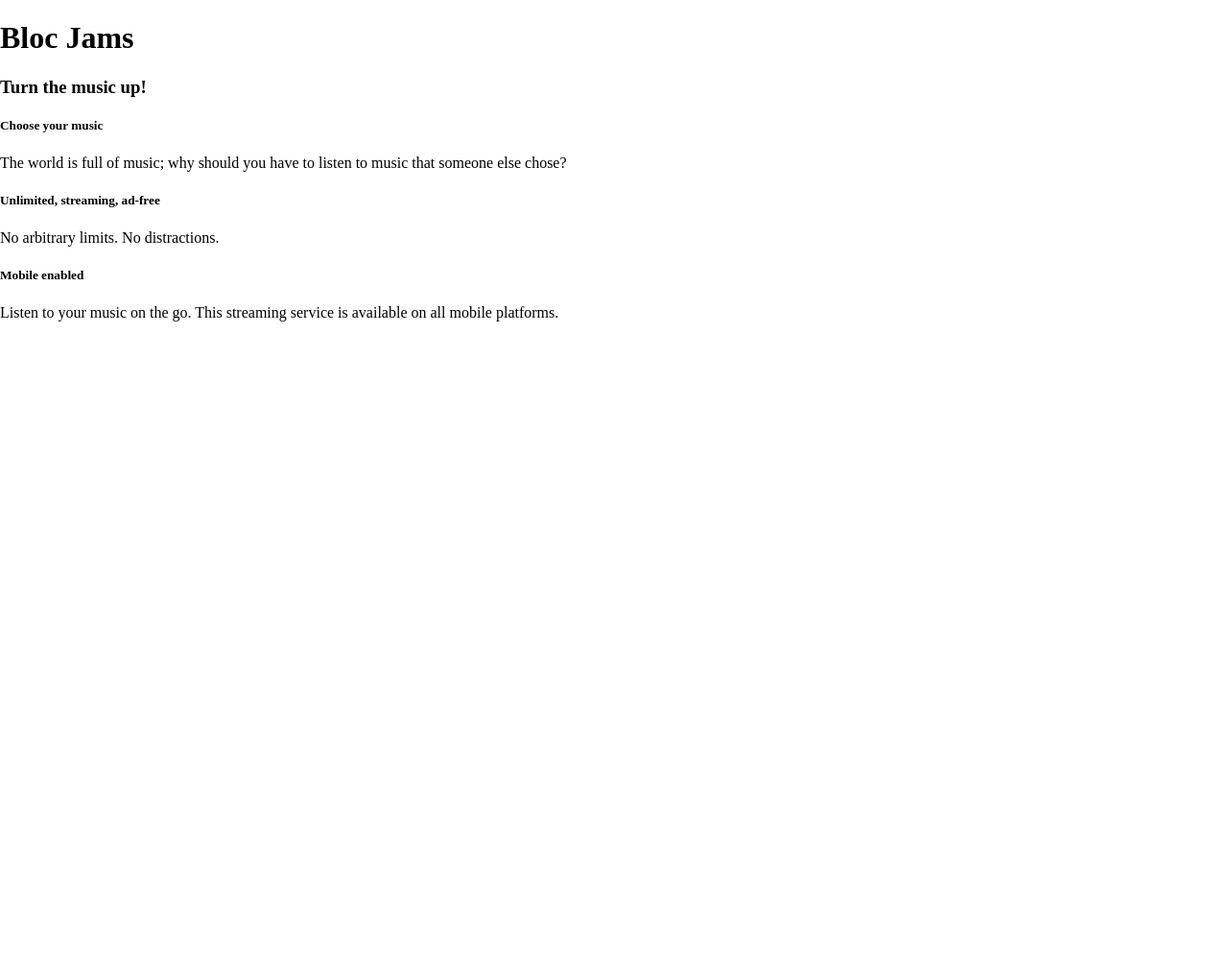
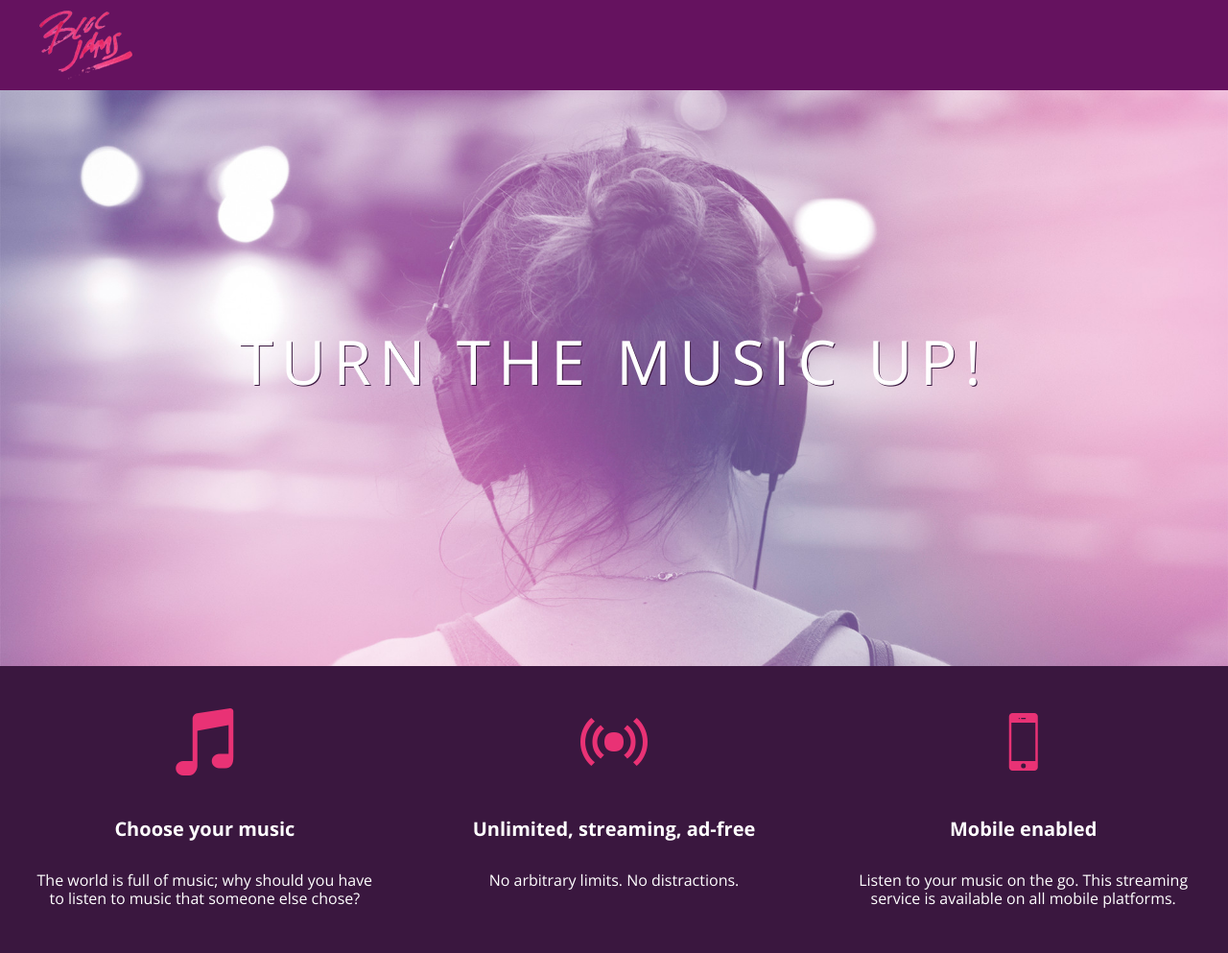
Before and after one commit to BibiConnor/bloc_jams, a plain HTML site: page index.html in a window 1280 px wide. Shown: the whole page at 96% size. Before the commit the page ends 800 px from the top, so only its background shows below. Drawn offline with nearby package versions, Linux system fonts and the light colour scheme.

Commit message:
Html and CSS 02-06

```diff
--- a/index.html
+++ b/index.html
@@ -2,27 +2,33 @@
  <html>
      <head>
        <title>Bloc Jams</title>
+       <link rel="stylesheet" type="text/css" href="http://fonts.googleapis.com/css?family=Open+Sans:400,800,600,700,300">
+        <link rel="stylesheet" type="text/css" href="http://code.ionicframework.com/ionicons/2.0.1/css/ionicons.min.css">
        <link rel="stylesheet" type="text/css" href="styles/normalize.css">
+       <link rel="stylesheet" type="text/css" href="styles/main.css">
      </head>
-     <body>
-       <nav> <!-- navigation bar -->
+    <body class="landing">
+      <nav class="navbar"> <!-- nav bar -->
+            <img src="assets/images/bloc_jams_logo.png" alt="bloc jams logo" class="logo">
        </nav>
-         <section> <!-- hero content -->
-           <h1>Bloc Jams</h1>
-             <h3>Turn the music up!</h3>
+         <section class="hero-content"> <!-- hero content -->
+           <h1 class="hero-title">Turn the music up!</h1>
          </section>
-         <section> <!-- selling points -->
-           <div>
-                 <h5>Choose your music</h5>
-                 <p>The world is full of music; why should you have to listen to music that someone else chose?</p>
+         <section class="selling-points"> <!-- selling points -->
+             <div class="point">
+                 <span class="ion-music-note"></span>
+                 <h5 class="point-title">Choose your music</h5>
+                 <p class="point-description">The world is full of music; why should you have to listen to music that someone else chose?</p>
              </div>
-             <div>
-                 <h5>Unlimited, streaming, ad-free</h5>
-                 <p>No arbitrary limits. No distractions.</p>
+             <div class="point">
+                 <span class="ion-radio-waves"></span>
+                 <h5 class="point-title">Unlimited, streaming, ad-free</h5>
+                 <p class="point-description">No arbitrary limits. No distractions.</p>
              </div>
-             <div>
-                 <h5>Mobile enabled</h5>
-                 <p>Listen to your music on the go. This streaming service is available on all mobile platforms.</p>
+             <div class="point">
+                <span class="ion-iphone"></span>
+                <h5 class="point-title">Mobile enabled</h5>
+                <p class="point-description">Listen to your music on the go. This streaming service is available on all mobile platforms.</p>
              </div>
          </section>
 
--- a/styles/main.css
+++ b/styles/main.css
@@ -22,3 +22,56 @@ html {
      position: relative; /* positioning will be explained in a resource */
      left: 2rem;
  }
+
+ .hero-content {
+      position: relative; /* positioning will be explained in a resource */
+      min-height: 600px;  /* hero content element must be _at least_ 600 pixels */
+      background-image: url(../assets/images/bloc_jams_bg.jpg);
+      background-repeat: no-repeat;
+      background-position: center center;
+      background-size: cover;
+  }
+
+  .hero-content .hero-title {
+     position: absolute;             /* positioning will be explained in a resource */
+     top: 40%;                       /* positioning will be explained in a resource */
+     -webkit-transform: translateY(-50%);
+     -moz-transform: translateY(-50%);
+     -ms-transform: translateY(-50%);
+     transform: translateY(-50%);
+     width: 100%;                    /* makes sure the title inhabits the full width of its container */
+     text-align: center;             /* aligns text in the horizontal center of the element */
+     font-size: 4rem;                /* specifies the size of the font in root em units */
+     font-weight: 300;               /* makes the font thinner or lighter weight */
+     text-transform: uppercase;      /* transforms the text to be all uppercase lettering */
+     letter-spacing: 0.5rem;         /* puts 0.5 root ems worth of space between each letter */
+     text-shadow: 1px 1px 0px rgb(58,23,63); /* creates a shadow underneath the text for readability over the image */
+ }
+
+ .selling-points {
+      position: relative;
+      display: table;
+      width: 100%;
+      -webkit-box-sizing: border-box;
+      -moz-box-sizing: border-box;
+      box-sizing: border-box; /* we'll explain this in a resource */
+  }
+
+  .point {
+      display: table-cell;
+      position: relative;
+      width: 33.3%;
+      padding: 2rem;
+      text-align: center;
+  }
+
+  .point .point-title {
+      font-size: 1.25rem;
+  }
+
+  .ion-music-note,
+  .ion-radio-waves,
+  .ion-iphone {
+      color: rgb(233,50,117);
+      font-size: 5rem;
+  }
```
